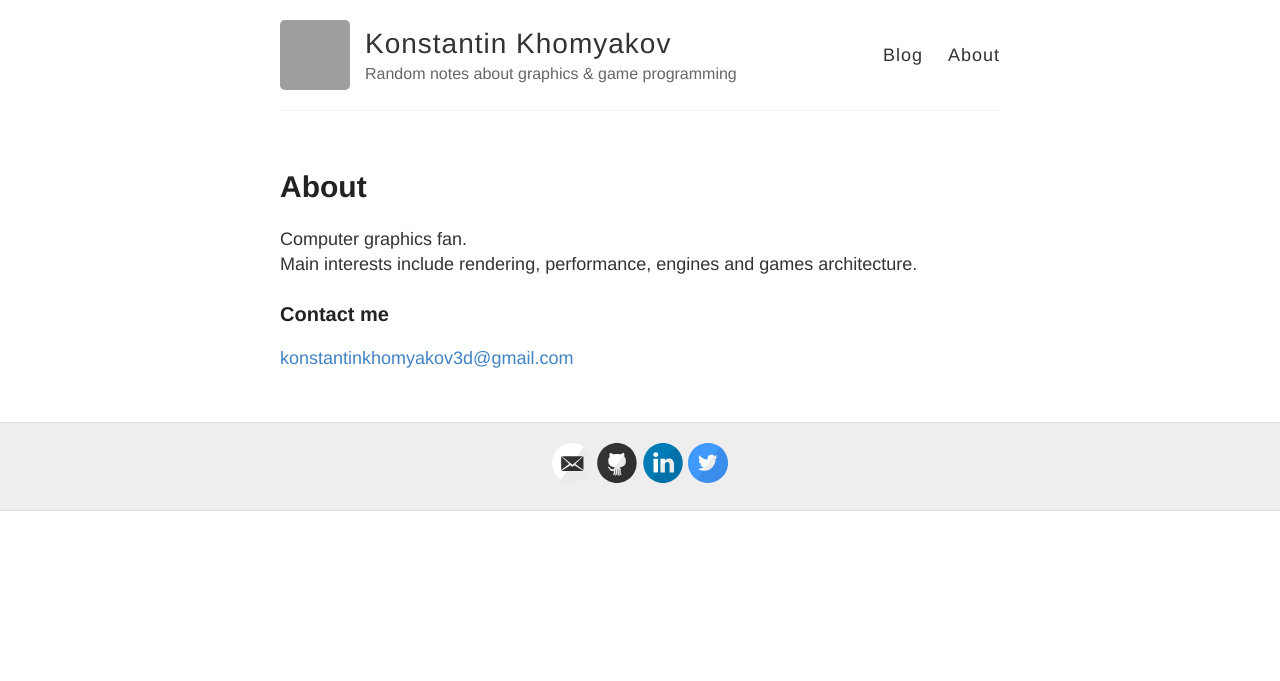
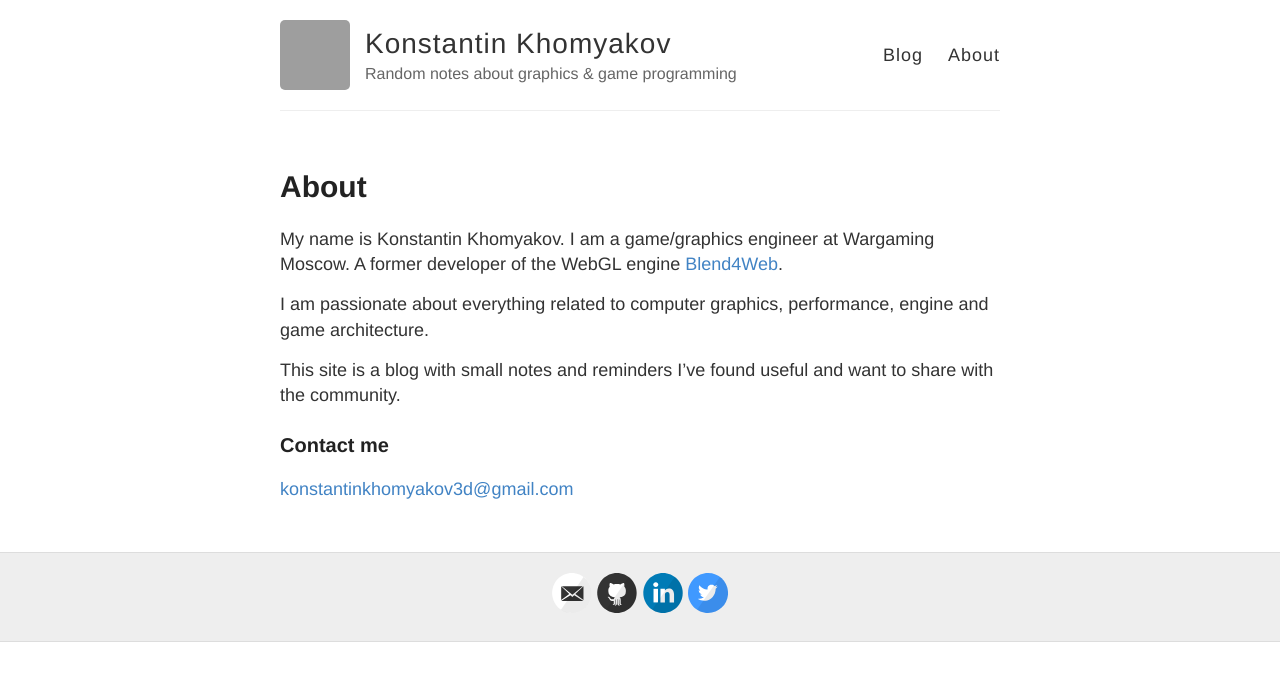
Before and after one commit to kkhomyakov3d/kkhomyakov3d.github.io, a Jekyll site: the page built from about.md, in a window 1280 px wide. Shown: the top 681 px of the page. Built offline with Jekyll 4.4.1, drawn with Linux system fonts in a browser that asks for light colours; grey boxes are pictures that could not be loaded.

Commit message:
Updated about section

```diff
--- a/about.md
+++ b/about.md
@@ -4,8 +4,11 @@ title: About
 permalink: /about/
 ---
 
-Computer graphics fan.
-Main interests include rendering, performance, engines and games architecture.
+My name is Konstantin Khomyakov. I am a game/graphics engineer at Wargaming Moscow. A former developer of the WebGL engine [Blend4Web](https://www.blend4web.com/en/).
+
+I am passionate about everything related to computer graphics, performance, engine and game architecture.
+
+This site is a blog with small notes and reminders I've found useful and want to share with the community.
 
 ### Contact me
 
```
